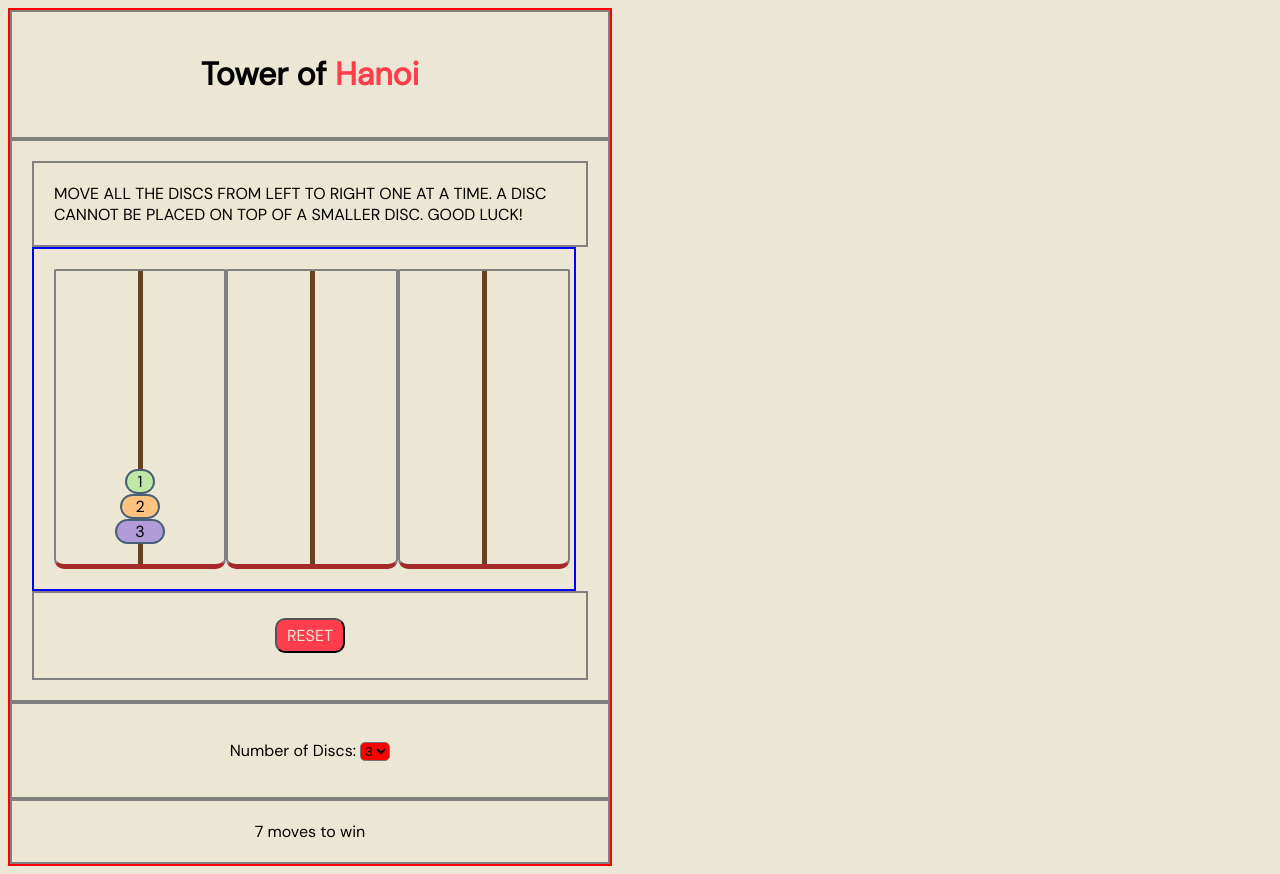
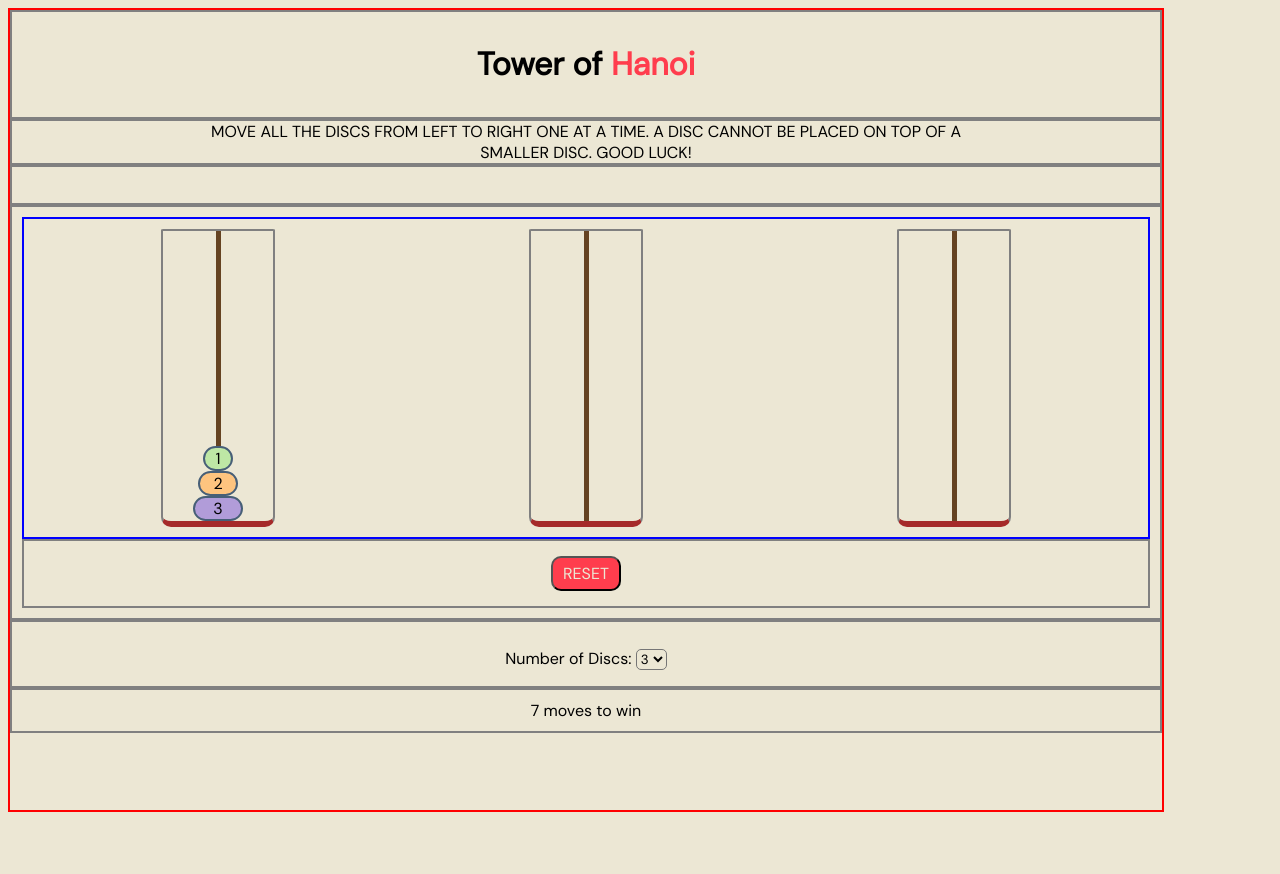
Before and after one commit to cxclark/tower_of_hanoi, a plain HTML site: page index.html in a window 1280 px wide. After the commit the page ends 820 px from the top, so only its background shows below. Drawn offline with Linux system fonts and the light colour scheme.

Commit message:
div spacing

```diff
--- a/index.html
+++ b/index.html
@@ -14,12 +14,15 @@
 </head>
 <main>
 
-  <div class="name"><h1>Tower of <span>Hanoi</span></h1></div>
+  <div class="header"><h1>Tower of <span>Hanoi</span></h1></div>
+  <div class="subheader"></div>
 
+  <!-- This is the message that will be populated at the top of the game  -->
+  <div id="message"></div>
   <body>
     <div class="board">
-      <!-- This is the message that will be populated at the top of the game  -->
-      <div id="message"></div>
+
+
       <!-- Set display = none in CSS, to make invisible. Then onclick, set display to inline. So if move can't be done, set display to inline -->
 
       <!-- The game game will have three towers -->
--- a/script.js
+++ b/script.js
@@ -1,3 +1,9 @@
+
+// Create a function to display a message
+let subheader = 'Move all the discs from left to right one at a time. A disc cannot be placed on top of a smaller disc. Good luck!'
+document.querySelector('.subheader').innerHTML = subheader.toUpperCase();
+
+
 
 // Instantiate the three towers by grabbing the corresponding IDs in the DOM
 // const towers = document.querySelector('.towers')
@@ -24,7 +30,8 @@ function createDiscs() {
         discDiv.classList.add('disc');
         towerA.appendChild(discDiv);
         console.log(`discDiv${i}'s offsetWidth:${discDiv.offsetWidth}`);
-        displayMessage('Move all the discs from left to right one at a time. A disc cannot be placed on top of a smaller disc. Good luck!');
+        displayMessage('');
+        // displayMessage('Move all the discs from left to right one at a time. A disc cannot be placed on top of a smaller disc. Good luck!');
     }
 }
 createDiscs();
--- a/style.css
+++ b/style.css
@@ -7,7 +7,17 @@
 html {
     background-color: #ece7d4;
 }
-.name {
+.header {
+    display: flex;
+    justify-content: center;
+}
+.subheader {
+    display: flex;
+    justify-content: center;
+    text-align: center;
+    padding: 0vh 15vw;
+}
+.center {
     display: flex;
     justify-content: center;
 }
@@ -15,20 +25,19 @@ span {
     color: #ff3d4d;
 }
 body {
-    width: 600px;
+    width: 90vw;
+    height: 100vh;
     /* font-family: "Gothic A1"; */
     font-family: "DM Sans";
     border: 2px solid red;
 }
 div {
-    padding: 20px;
+    padding: 10px;
     border: 2px solid gray;
 }
 .towers {
     display: flex;
     justify-content: space-around;
-    width: 500px;
-    height: 300px;
     border: 2px solid blue;
 }
 .tower {
@@ -36,11 +45,10 @@ div {
     flex-direction: column;
     align-items: center;
     justify-content: flex-end;
-    /* margin: 0px 10px 0px 30px; */
-    min-width: 10vw;
-    min-height: 10vh;
+    width: 90px;
+    min-height: 35vh;
     /* border: 2px solid orange; */
-    border-bottom: 5px solid brown; #A52A2A is the bottom current color, a.k.a. solid brown ???????????????????
+    border-bottom: 6px solid brown; /* #A52A2A is the bottom current color, a.k.a. solid brown*/
     padding-bottom: 0px;
     border-radius: 2px;
     border-bottom-left-radius: 10px;
@@ -53,6 +61,7 @@ div {
 #message {
     display: flex;
     justify-content: center;
+    height: 2vh;
 }
 .reset-section {
     display: flex;
@@ -69,12 +78,14 @@ div {
     color: #ece7d4;
 }
 select {
-    background: red;
+    background-color: #ece7d4;
     border-radius: 5px;
+    font-family: "DM Sans";
 }
 .difficulty {
     display: flex;
     justify-content: center;
+    padding-bottom: 0px;
 }
 .minimum {
     display: flex;
@@ -104,21 +115,24 @@ select {
 }
 #disc4 {
     width: 40px;
-    background-color: #AEC6CF;
+    background-color: #cfe5d8;
 }
 #disc5 {
     width: 50px;
-    background-color: #C79098;
+    background-color: #62aca9;
 }
 #disc6 {
     width: 60px;
-    background-color: #C79098;
+    background-color: #ff7c64;
 }
 #disc7 {
     width: 70px;
-    background-color: #C79098;
+    background-color: #acd9e8;
 }
 #disc8 {
     width: 80px;
-    background-color: #C79098;
+    background-color: #cac2c0;
+    /* #edd7df;  */
+    /* #7c8dbf; */
+    /* background-color: #C79098;cfe5d8 */
 }
```
